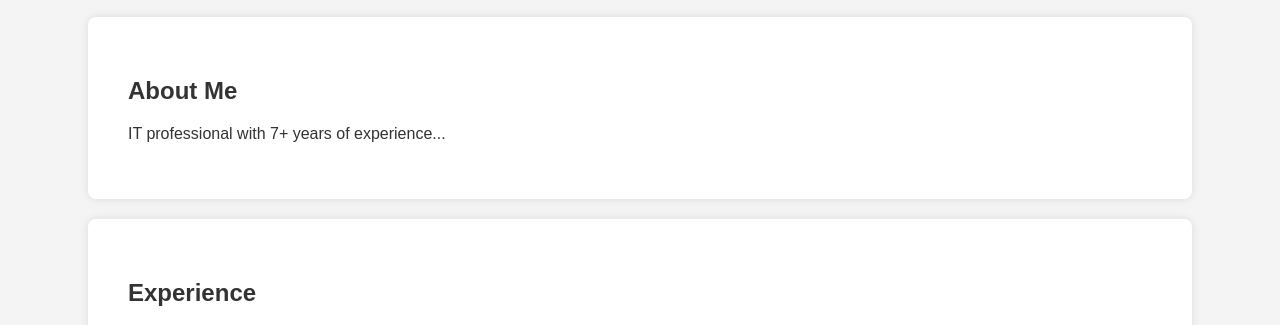
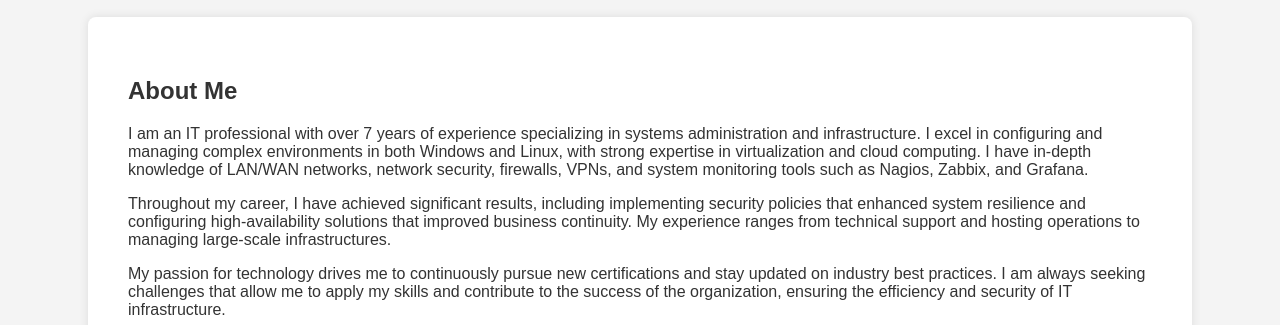
Before and after one commit to 0800rob/portfolio, a plain HTML site: page index.html in a window 1280 px wide. Shown: the part 405-730 px from the top of the page. Drawn offline with Linux system fonts and the light colour scheme.

Commit message:
Update index.html

```diff
--- a/index.html
+++ b/index.html
@@ -29,7 +29,9 @@
 
     <section id="about">
         <h2>About Me</h2>
-        <p>IT professional with 7+ years of experience...</p>
+        <p>I am an IT professional with over 7 years of experience specializing in systems administration and infrastructure. I excel in configuring and managing complex environments in both Windows and Linux, with strong expertise in virtualization and cloud computing. I have in-depth knowledge of LAN/WAN networks, network security, firewalls, VPNs, and system monitoring tools such as Nagios, Zabbix, and Grafana.</p>
+        <p>Throughout my career, I have achieved significant results, including implementing security policies that enhanced system resilience and configuring high-availability solutions that improved business continuity. My experience ranges from technical support and hosting operations to managing large-scale infrastructures.</p>
+        <p>My passion for technology drives me to continuously pursue new certifications and stay updated on industry best practices. I am always seeking challenges that allow me to apply my skills and contribute to the success of the organization, ensuring the efficiency and security of IT infrastructure.</p>
     </section>
 
     <section id="experience">
@@ -48,7 +50,8 @@
                     <li>Backup management and web server recovery;</li>
                     <li>Management and analysis of security updates (Patch Tuesday):</li>
                     <li>Critical analysis, testing, approval and planning, monitoring and tracking, and documentation.</li>
-                    <li>Work experience in agile environments (Scrum/Kanban).</li>                </ul>
+                    <li>Work experience in agile environments (Scrum/Kanban).</li>
+                </ul>
             </div>
         </div>
     </section>
@@ -59,7 +62,8 @@
             <h3><i class="fas fa-server"></i> AWS Linux Server Deployment & Nginx Web Hosting Setup</h3>
             <p>I successfully migrated workloads from Azure to AWS and deployed a Linux-based VM on AWS EC2 to host a web application using Nginx.</p>
             <p>Configured security groups, IAM roles, and firewalls to ensure a secure cloud environment. Optimized Nginx with reverse proxy and SSL, automated backups and log rotation using Crontab, and implemented monitoring with Zabbix/Grafana.</p>
-            <p>The migration improved scalability, performance, and security, reducing cloud costs and enhancing infrastructure reliability.</p>        </div>
+            <p>The migration improved scalability, performance, and security, reducing cloud costs and enhancing infrastructure reliability.</p>
+        </div>
     </section>
 
     <section id="contact">
```
